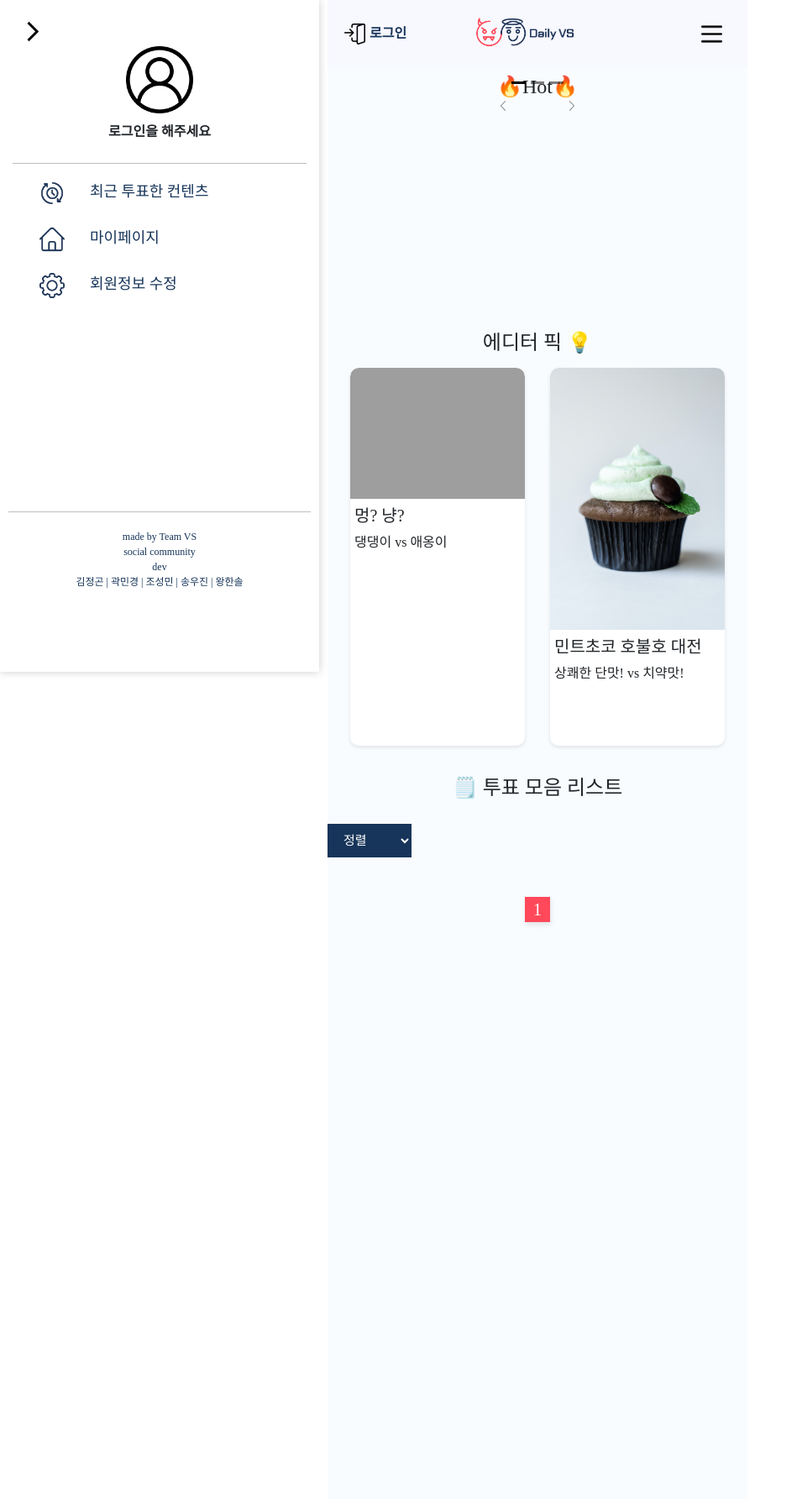
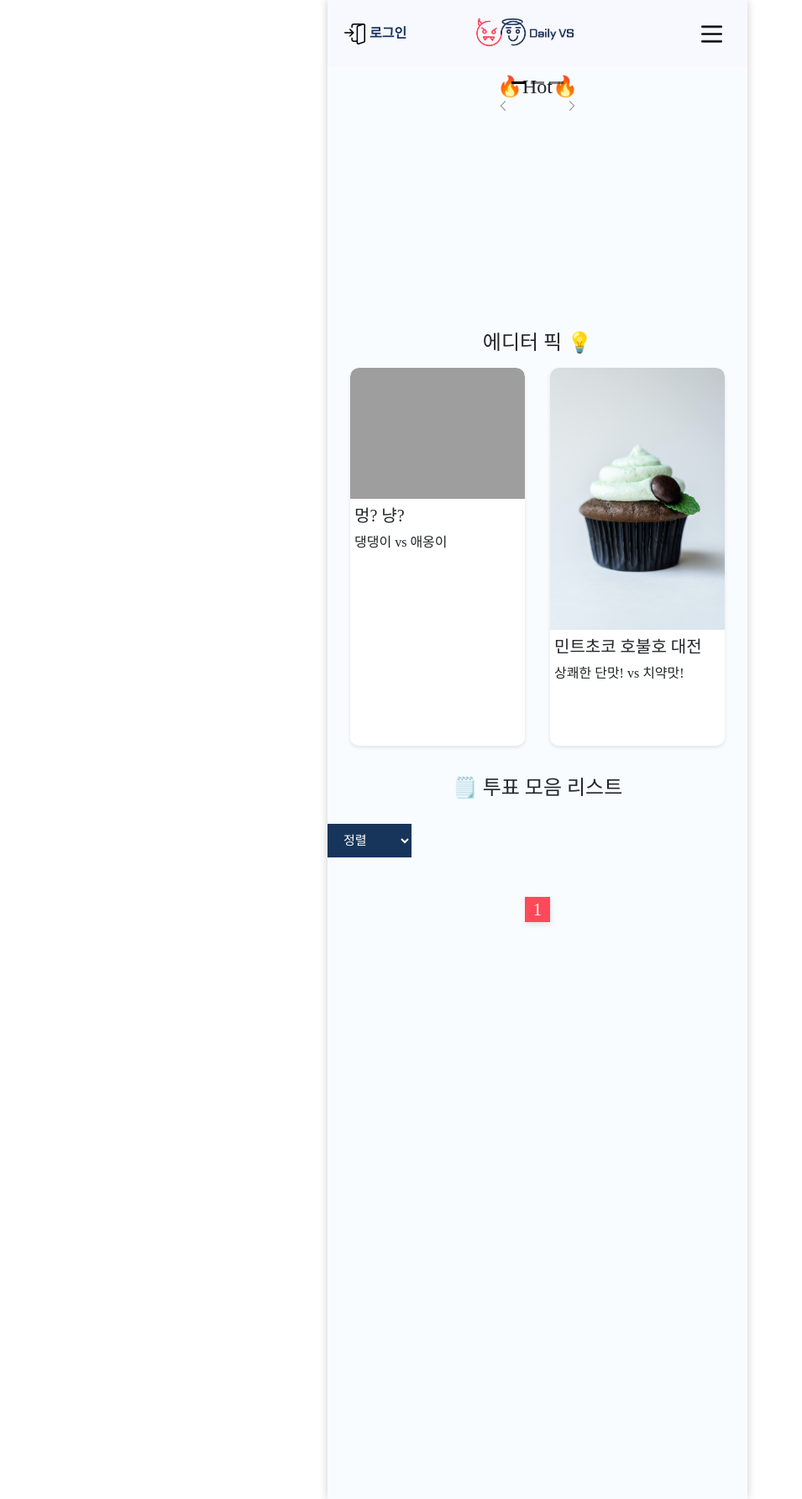
Before and after one commit to DAILY-VS/DAILYVS, a Django app: page / in a window 1280 px wide. Shown: the whole page at 84% size, without its empty margins (0-955 px from the left). Run offline with Django 4.2, Linux system fonts and the light colour scheme; data that the repository does not hold is empty; some libraries are stand-ins or nearby versions; some web fonts are replaced; grey boxes are pictures that could not be loaded.

Commit message:
initial commit

```diff
--- a/server/static/css/base.css
+++ b/server/static/css/base.css
@@ -1,3 +1,10 @@
+.main-container {
+  width: 100%;
+  height: 100%;
+  display: flex;
+  justify-content: center;
+}
+
 #base-container {
   display: flex;
   flex-direction: column;
@@ -5,6 +12,8 @@
   margin-right: auto;
   justify-content: center;
   background-color: var(--blue-bg-color);
+  position: relative;
+  box-shadow: 0px 0px 10px rgba(0, 0, 0, 0.2);
 }
 
 nav {
@@ -87,17 +96,20 @@ nav {
   font-family: "GongGothicMedium";
   position: fixed;
   top: 0;
-  /* right: -350px; */
+  right: 120px;
   width: 380px;
   height: 100%;
   box-shadow: 0px 0px 10px rgba(0, 0, 0, 0.2);
   transition: right 0.5s ease-in-out;
   max-width: 500px;
   background-color: white;
+  visibility: hidden;
 }
 
 #sidebar.show {
-  right: calc(50% - 250px);
+  right: calc(50% - 260px);
+  transition: right 0.5s ease-in-out;
+  visibility: visible;
 }
 
 #hide-sidebar-icon {
--- a/server/templates/vote/base.html
+++ b/server/templates/vote/base.html
@@ -4,6 +4,8 @@
   <head>
     <meta charset="UTF-8" />
     <meta name="viewport" content="width=device-width, initial-scale=1.0" />
+    <meta property="og:title" content="내 사이트의 제목" />
+    <meta property="og:description" content="보고 있는 페이지의 내용 요약" />
     <link rel="stylesheet" href="{%static 'css/style.css'%}?after" />
     <script src="https://cdn.jsdelivr.net/npm/chart.js"></script>
     <script src="https://cdn.jsdelivr.net/npm/apexcharts"></script>
@@ -11,6 +13,7 @@
     <title>Daily VS</title>
   </head>
   <body>
+    <div class="main-container">
       <div id="base-container">
         <nav class="nav-list">
           {% if user.is_authenticated %}
@@ -51,6 +54,7 @@
           <div>dev</div>
           <div>김정곤 | 곽민경 | 조성민 | 송우진 | 왕한솔</div>
       </div>
+  </div>
   </body>
   <script src="https://cdn.jsdelivr.net/npm/bootstrap@5.0.0/dist/js/bootstrap.bundle.min.js"></script>
   <script src="{% static 'js/base.js' %}"></script>
```
Lines whose indentation alone changed are shown as unchanged.
